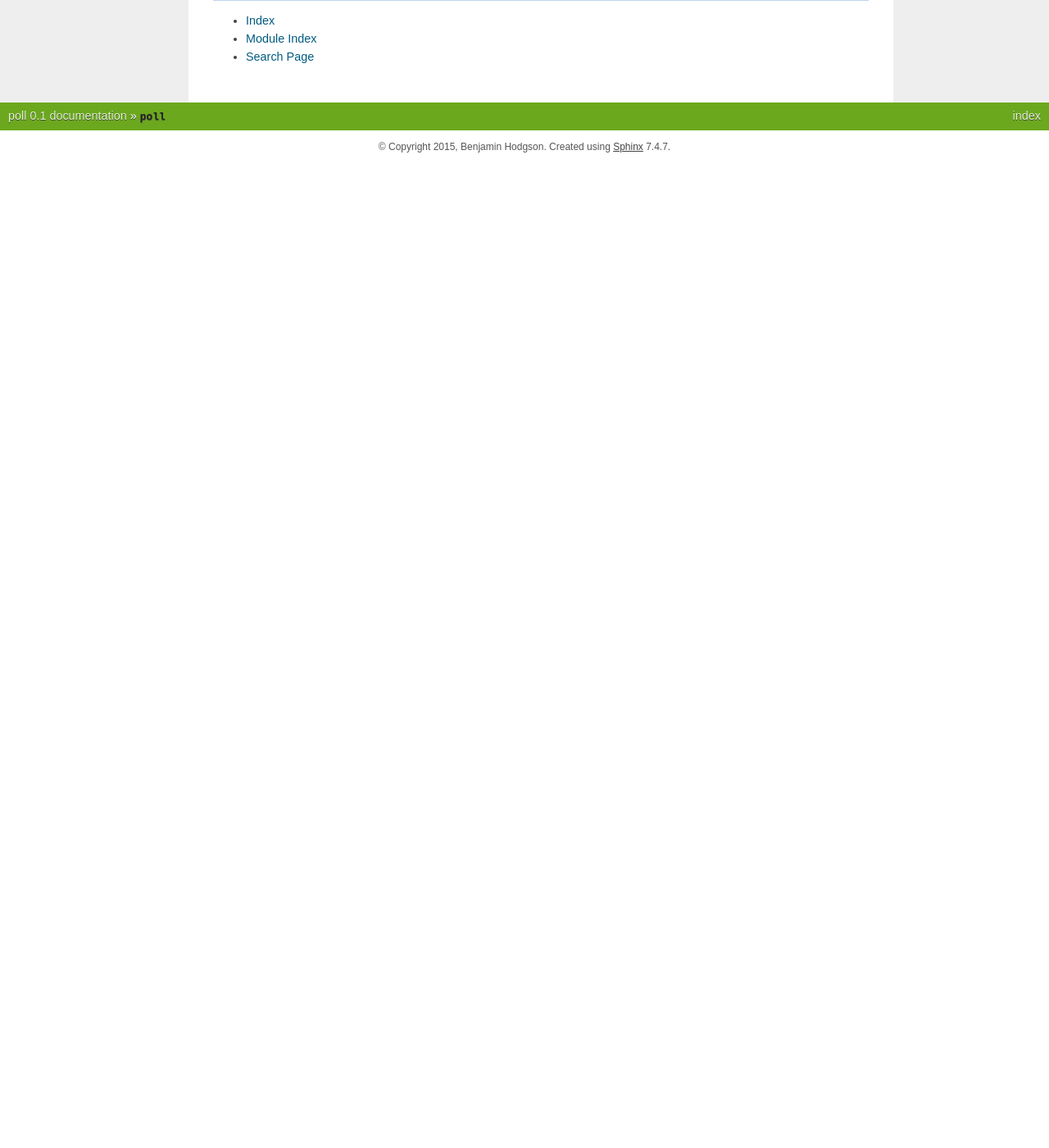
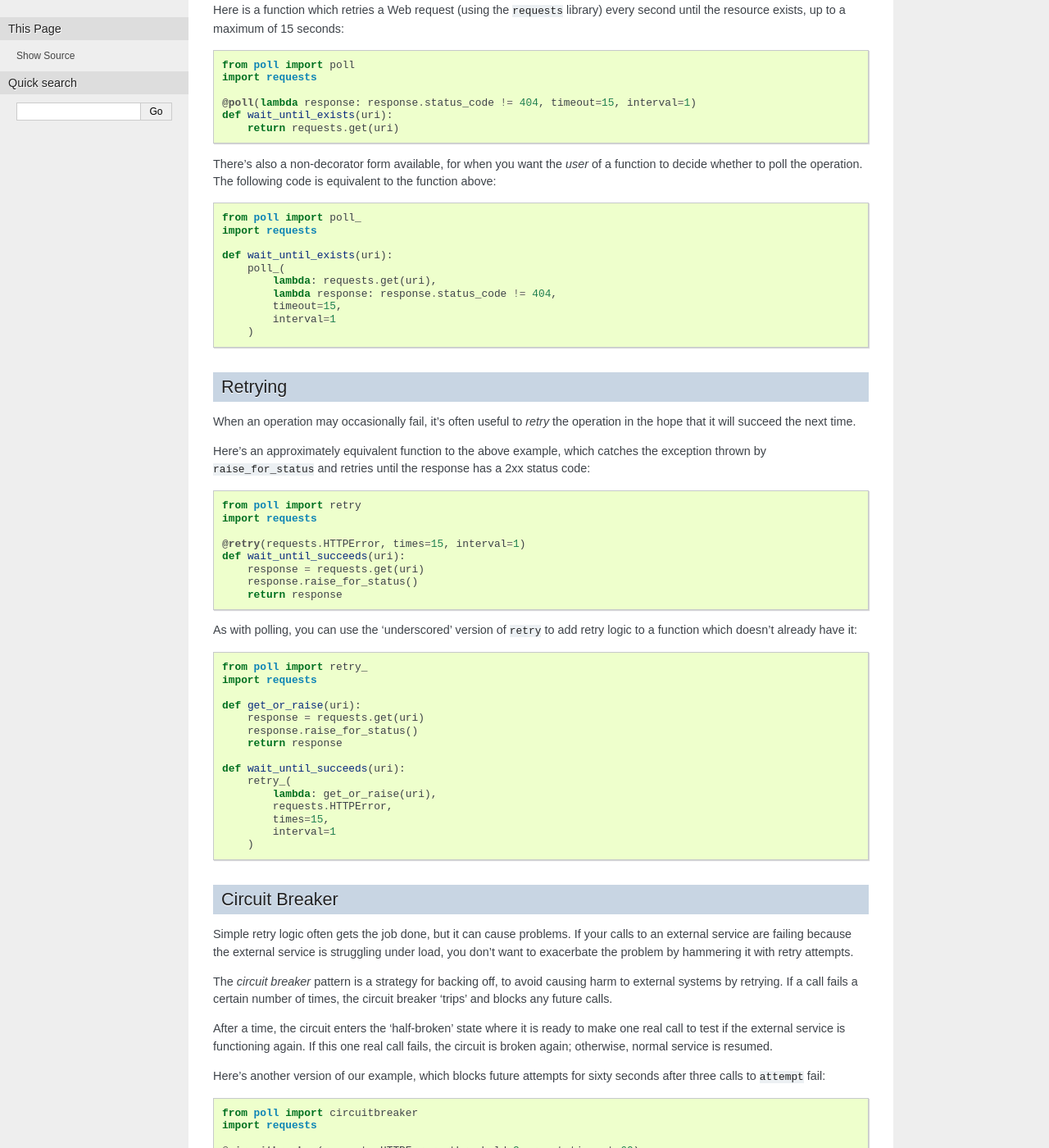
Before and after one commit to benjamin-hodgson/poll, a Sphinx documentation site: the page built from doc/index.rst, in a window 1280 px wide and 1400 px high, scrolled down 270 px. Shown: the whole window at 82% size. Built offline with Sphinx 7.4.7, drawn with Linux system fonts in a browser that asks for light colours; before the commit the page ends 900 px from its top, so only the background shows below that; some of the changed text lies outside the part shown.

Commit message:
docs docs docs

```diff
--- a/doc/index.rst
+++ b/doc/index.rst
@@ -6,10 +6,125 @@
 ``poll``
 ========
 
+Utilities for polling, retrying, and exception handling,
+inspired by `Polly <https://github.com/michael-wolfenden/Polly>`_.
 
-.. automodule:: poll
-    :members:
 
+Polling
+-------
+
+When you're waiting for a long-running process to become complete,
+it's often necessary to *poll* an external system to determine whether
+the operation is complete.
+
+Here is a function which retries a Web request (using the ``requests`` library)
+every second until the resource exists, up to a maximum of 15 seconds::
+
+    from poll import poll
+    import requests
+
+    @poll(lambda response: response.status_code != 404, timeout=15, interval=1)
+    def wait_until_exists(uri):
+        return requests.get(uri)
+
+
+There's also a non-decorator form available, for when you want
+the *user* of a function to decide whether to poll the operation.
+The following code is equivalent to the function above::
+
+    from poll import poll_
+    import requests
+
+    def wait_until_exists(uri):
+        poll_(
+            lambda: requests.get(uri),
+            lambda response: response.status_code != 404,
+            timeout=15,
+            interval=1
+        )
+
+
+Retrying
+--------
+
+When an operation may occasionally fail,
+it's often useful to *retry* the operation in the hope
+that it will succeed the next time.
+
+Here's an approximately equivalent function to the above example,
+which catches the exception thrown by ``raise_for_status``
+and retries until the response has a 2xx status code::
+
+    from poll import retry
+    import requests
+
+    @retry(requests.HTTPError, times=15, interval=1)
+    def wait_until_succeeds(uri):
+        response = requests.get(uri)
+        response.raise_for_status()
+        return response
+
+As with polling, you can use the 'underscored' version
+of ``retry`` to add retry logic to a function which doesn't already have it::
+
+    from poll import retry_
+    import requests
+
+    def get_or_raise(uri):
+        response = requests.get(uri)
+        response.raise_for_status()
+        return response
+
+    def wait_until_succeeds(uri):
+        retry_(
+            lambda: get_or_raise(uri),
+            requests.HTTPError,
+            times=15,
+            interval=1
+        )
+
+
+Circuit Breaker
+---------------
+
+Simple retry logic often gets the job done, but it can cause problems.
+If your calls to an external service are failing because the external
+service is struggling under load, you don't want to exacerbate
+the problem by hammering it with retry attempts.
+
+The *circuit breaker* pattern is a strategy for backing off, to avoid
+causing harm to external systems by retrying. If a call fails a
+certain number of times, the circuit breaker 'trips' and blocks any
+future calls.
+
+After a time, the circuit enters the 'half-broken' state where it
+is ready to make one real call to test if the external service is
+functioning again. If this one real call fails, the circuit is broken
+again; otherwise, normal service is resumed.
+
+Here's another version of our example, which blocks future attempts
+for sixty seconds after three calls to ``attempt`` fail::
+
+    from poll import circuitbreaker
+    import requests
+
+    @circuitbreaker(requests.HTTPError, threshold=3, reset_timeout=60)
+    def attempt(uri):
+        response = requests.get(uri)
+        response.raise_for_status()
+        return response
+
+For a more detailed explanation of Circuit Breaker, see Martin
+Fowler's article: http://martinfowler.com/bliki/CircuitBreaker.html
+
+
+Table of contents
+=================
+
+.. toctree::
+   :maxdepth: 2
+
+   reference
 
 
 Indices and tables
--- /dev/null
+++ b/doc/reference.rst
@@ -0,0 +1,6 @@
+Reference
+=========
+
+
+.. automodule:: poll
+    :members:
```
Also changed, not shown: README.md (+106 -3 lines), src/poll/__init__.py (+95 -44 lines).
